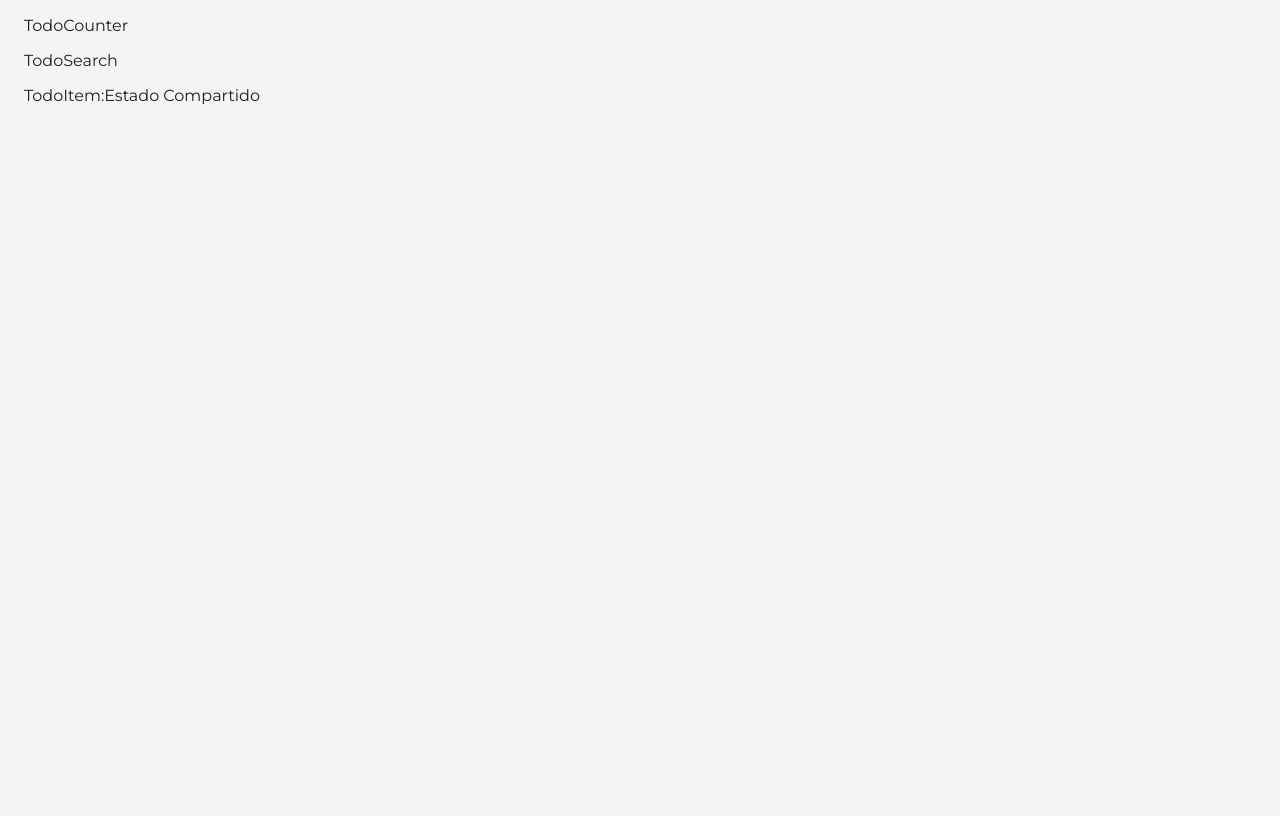
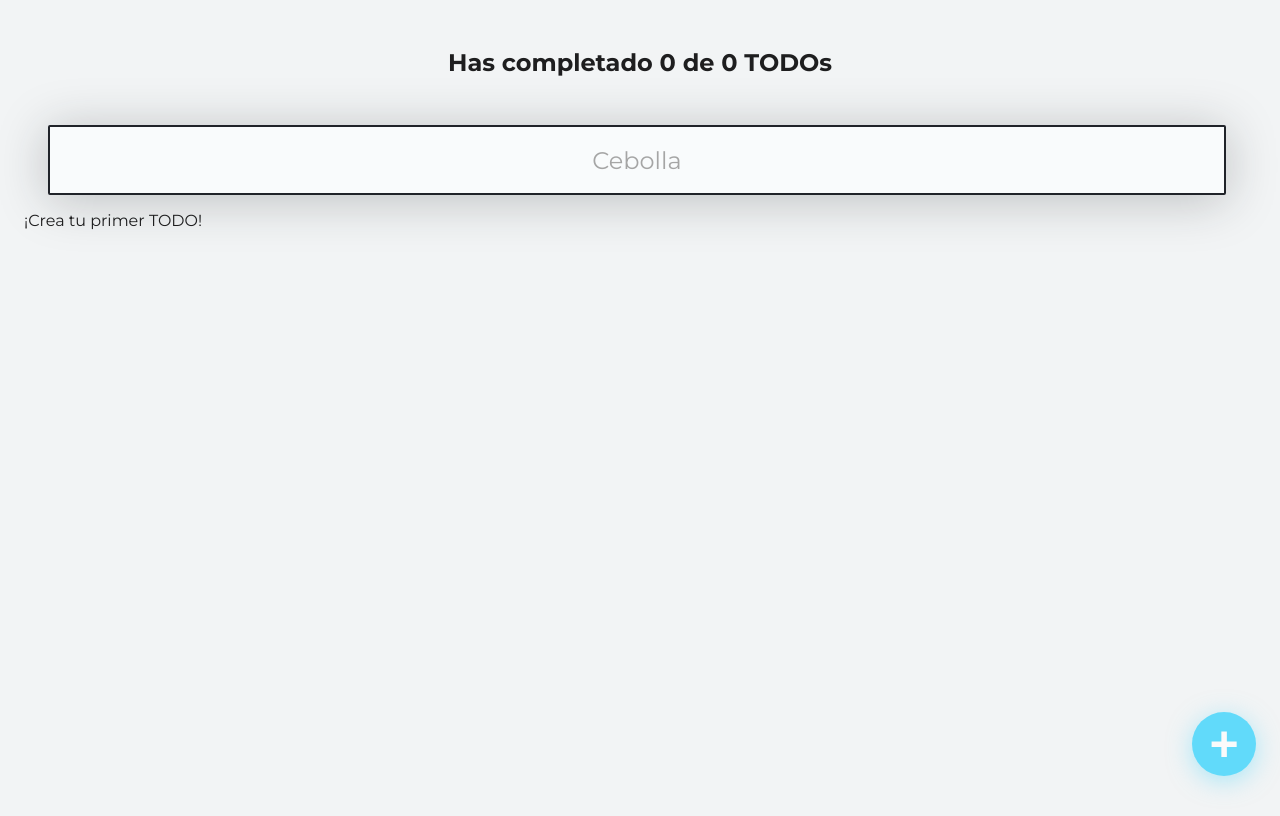
Before and after one commit to erickaltamirano07/Curso-react-patrones-render, a React (Create React App) app: page / in a window 1280 px wide. Built offline with nearby package versions, Linux system fonts and the light colour scheme.

Commit message:
clase6
Composición de componentes con React Context

```diff
--- a/src/components/App.js
+++ b/src/components/App.js
@@ -1,63 +1,16 @@
 import React from "react";
-//import { TodoProvider } from "../Context";
-//import { AppUI } from "./AppUI";
-//import { TodoList } from "./TodoList";
-//import { TodoCounter } from "./TodoCounter";
-//import { TodoSearch } from "./TodoSearch";
-//import { TodoItem } from "./TodoItem";
-
-function App(){
-  const [state, setState]=React.useState('Estado Compartido');
-  return (
-
-      <React.Fragment>
-      <TodoHeader>
-        <TodoCounter/>
-        <TodoSearch/>
-      </TodoHeader>
-
-      <TodoList>
-        <TodoItem state={state}/>
-      </TodoList>
-    </React.Fragment>
+import { TodoProvider } from "../Context";
+import { AppUI } from "./AppUI";
 
 
 
-  );
-}
-function TodoHeader({children}){
-  return (
-    <header>
-      {children}
-    </header>
-  );
-}
-function TodoList({children}){
-  return (
-    <section className="TodoList-container">
-      {children}
-    </section>
-  );
-}
-function TodoCounter(){
-
-  return <p>TodoCounter</p>;
-}
-function TodoSearch(){
-  return <p>TodoSearch</p>;
-}
-function TodoItem({state}){
-  return <p>TodoItem:{state}</p>;
-}
-
-
-/*function App() {
+function App() {
   return (
     <TodoProvider>
       <AppUI />
     </TodoProvider>
   );
-}*/
+}
 
 
 export default App;
--- a/src/components/AppUI.js
+++ b/src/components/AppUI.js
@@ -7,6 +7,7 @@ import { TodoItem } from "./TodoItem";
 import { CreateTodoButtom } from "./CreateTodoButtom";
 import { Modal } from "./Modal";
 import { TodoForm } from "./TodoForm";
+import { TodoHeader } from "./TodoHeader";
 
 function AppUI() {
   const {
@@ -17,11 +18,26 @@ function AppUI() {
     deleteTodo,
     openModal,
     setOpenModal,
+    totalTodos,
+    completedTodos,
+    searchValue,
+    setSearchValue
   } = React.useContext(TodoContext);
   return (
     <React.Fragment>
-      <TodoCounter />
-      <TodoSearch />
+      <TodoHeader>
+      <TodoCounter
+                totalTodos={totalTodos}
+                completedTodos={completedTodos}
+            />
+            <TodoSearch
+                searchValue={searchValue}
+                setSearchValue={setSearchValue}
+            />
+
+      </TodoHeader>
+
+
       <TodoList>
         {error && <p>Desespérate,hubo un error...</p>}
         {loading && <p>Estamos cargando,no desesperes...</p>}
--- a/src/components/TodoCounter.js
+++ b/src/components/TodoCounter.js
@@ -1,9 +1,8 @@
 import React from "react";
-import { TodoContext } from "../Context";
 import "../styles/TodoCounter.css";
 
-function TodoCounter() {
-  const { totalTodos, completedTodos } = React.useContext(TodoContext);
+function TodoCounter({totalTodos, completedTodos}) {
+
   return (
     <h2 className="TodoCounter">
       Has completado {completedTodos} de {totalTodos} TODOs
--- /dev/null
+++ b/src/components/TodoHeader.js
@@ -0,0 +1,12 @@
+import React from "react";
+
+function TodoHeader( {children}){
+    return(
+        <header>
+            {children}
+
+        </header>
+    )
+}
+
+export { TodoHeader };
--- a/src/components/TodoSearch.js
+++ b/src/components/TodoSearch.js
@@ -1,9 +1,8 @@
 import React from "react";
-import { TodoContext } from "../Context";
 import "../styles/TodoSearch.css";
 
-function TodoSearch() {
-  const { searchValue, setSearchValue } = React.useContext(TodoContext);
+function TodoSearch({searchValue, setSearchValue }) {
+
 
   const onSearhValueChange = (event) => {
     console.log(event.target.value);
```
